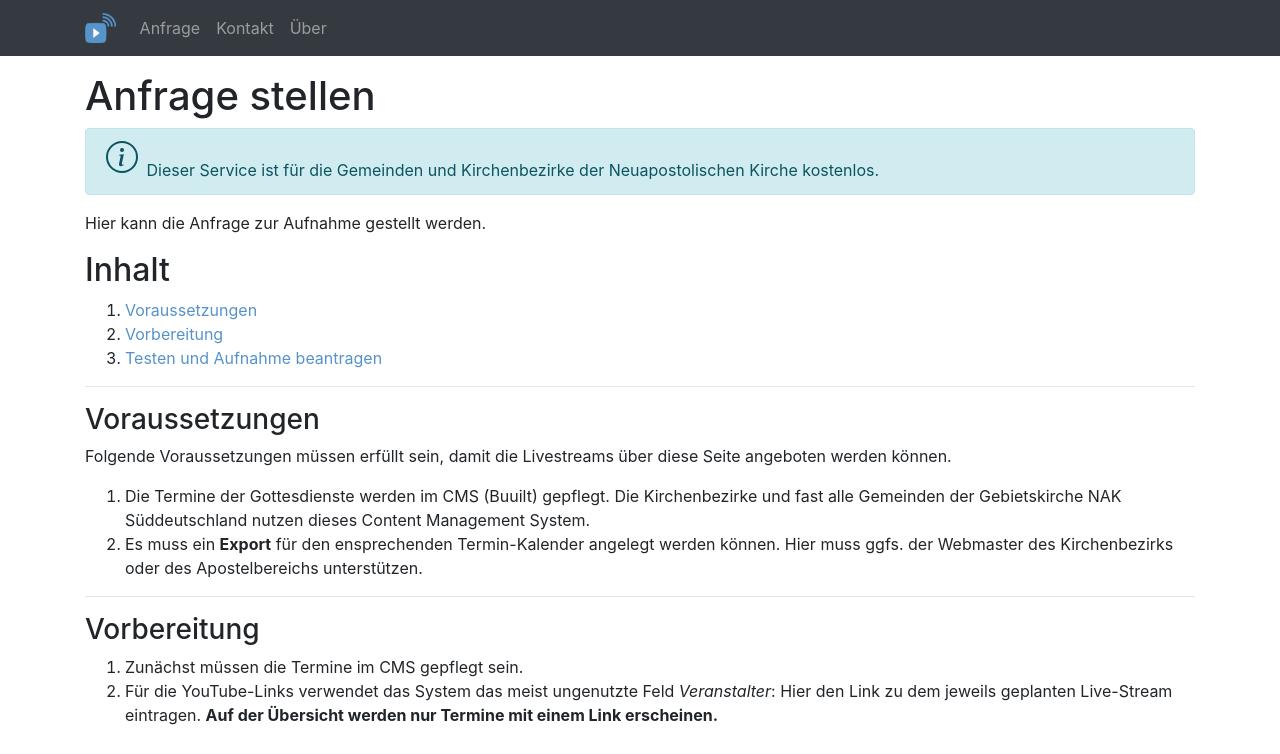
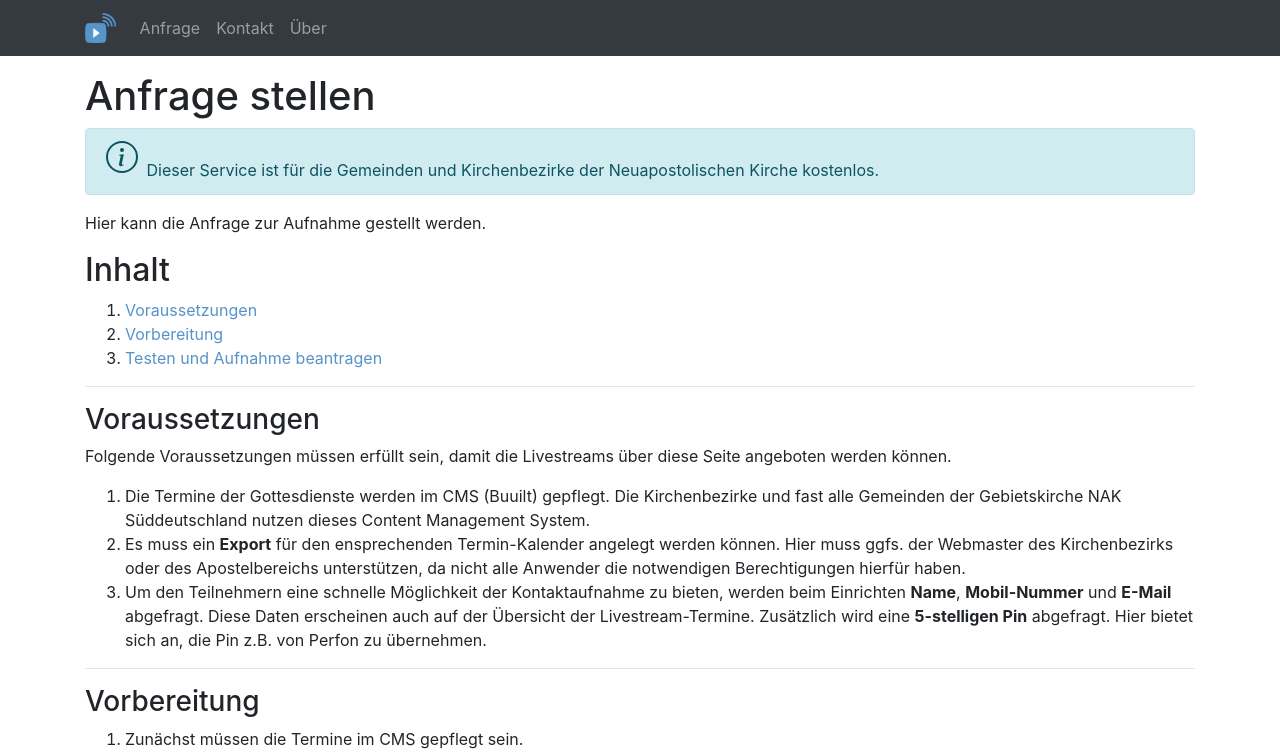
Before and after one commit to stritti/nak-sued.stream, a Vue app: page /anfrage in a window 1280 px wide. Shown: the top 754 px of the page. Built offline with nearby package versions, Linux system fonts and the light colour scheme; no server answers; what vue-simple-markdown, vue-youtube-embed would draw is missing.

Commit message:
improve requirements

```diff
--- a/src/components/request/Requirements.vue
+++ b/src/components/request/Requirements.vue
@@ -14,7 +14,15 @@
       <li>
         Es muss ein <strong>Export</strong> für den ensprechenden Termin-Kalender angelegt
         werden können. Hier muss ggfs. der Webmaster des Kirchenbezirks oder des
-        Apostelbereichs unterstützen.
+        Apostelbereichs unterstützen, da nicht alle Anwender die notwendigen Berechtigungen
+        hierfür haben.
+      </li>
+      <li>
+        Um den Teilnehmern eine schnelle Möglichkeit der Kontaktaufnahme zu bieten,
+        werden beim Einrichten <strong>Name</strong>, <strong>Mobil-Nummer</strong> und
+        <strong>E-Mail</strong> abgefragt. Diese Daten erscheinen auch auf der Übersicht
+        der Livestream-Termine. Zusätzlich wird eine <strong>5-stelligen Pin</strong> abgefragt.
+        Hier bietet sich an, die Pin z.B. von Perfon zu übernehmen.
       </li>
     </ol>
   </section>
```
